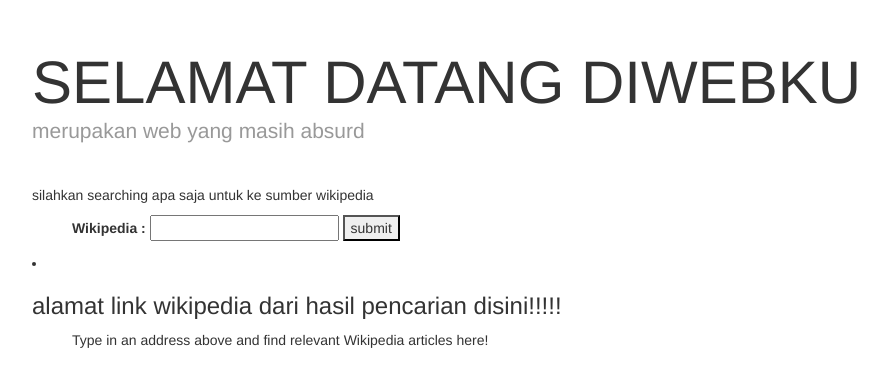
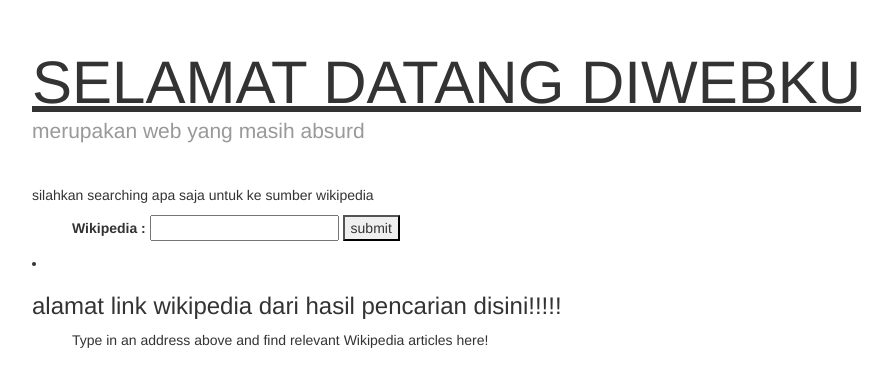
Before and after one commit to Thomas2213/nady, a PHP site: page / in a window 1280 px wide. Shown: the part 40-420 px from the top of the page, without its empty margins (53-945 px from the left). Run offline with PHP 8.4, Linux system fonts and the light colour scheme; data comes from the database, SQL or seed files in the repository; some libraries are stand-ins or nearby versions.

Commit message:
ubahlagi

```diff
--- a/index.php
+++ b/index.php
@@ -41,7 +41,7 @@
     <div class="container">
 
       <div class="blog-header">
-        <h1 class="blog-title">SELAMAT DATANG DIWEBKU</h1>
+        <h1 class="blog-title"><u>SELAMAT DATANG DIWEBKU</u></h1>
         <p class="lead blog-description">merupakan web yang masih absurd</p>
       </div>
 
```
